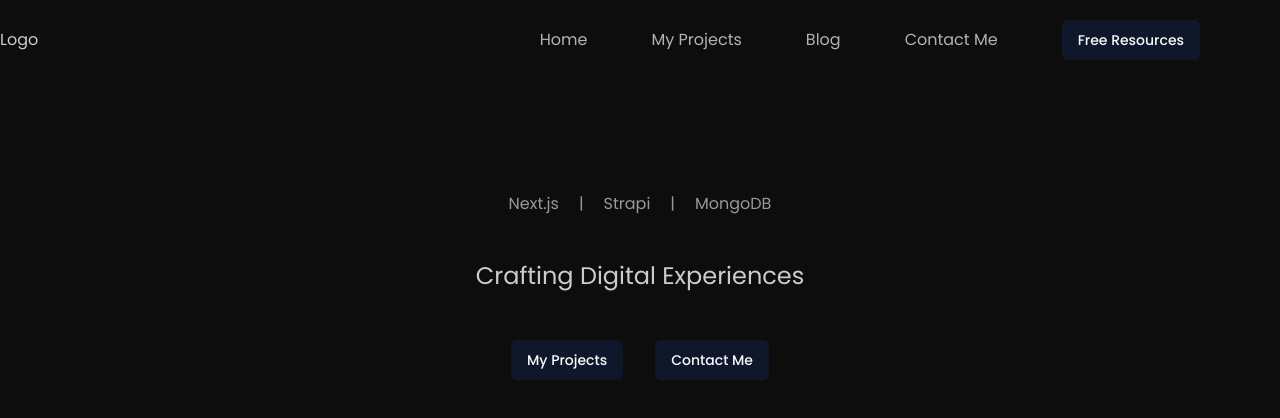
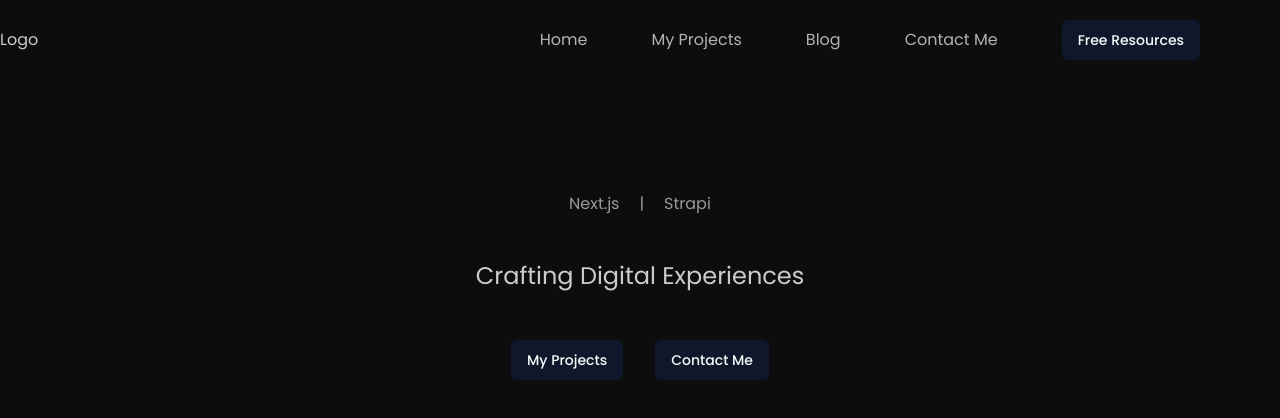
Before and after one commit to manjeshrv592/manjesh, a Next.js app: page / in a window 1280 px wide. Shown: the top 418 px of the page. Built offline with nearby package versions, Linux system fonts and the light colour scheme.

Commit message:
Removed mongoDb from skillset

```diff
--- a/app/page.jsx
+++ b/app/page.jsx
@@ -12,8 +12,6 @@ const page = () => {
               <span>Next.js</span>
               <span>|</span>
               <span>Strapi</span>
-              <span>|</span>
-              <span>MongoDB</span>
             </div>
             <h1 className='h1 mb-3 flex flex-col gap-1 sm:flex-row sm:gap-3'>
               <span className='gradient-primary bg-clip-text text-transparent'>
```
